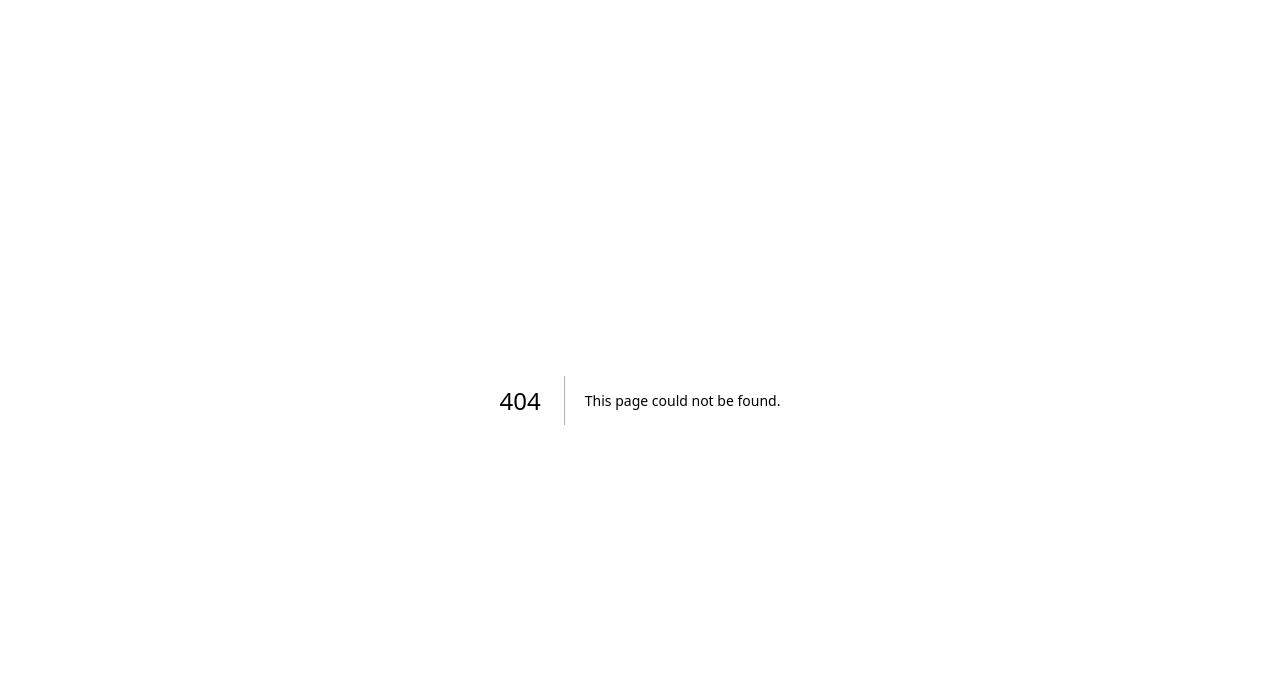
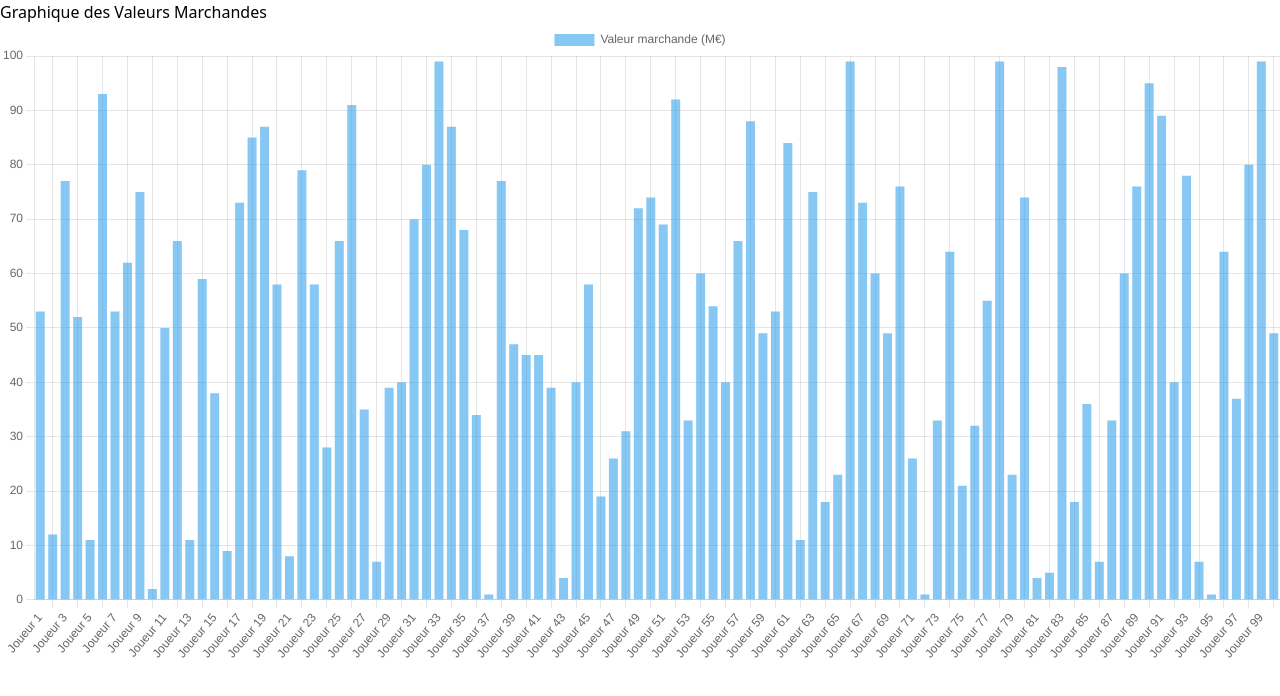
Before and after one commit to massine2001/foot_predictor, a Next.js app: page /graphique in a window 1280 px wide. Before the commit this address had no page. Shown: the top 696 px of the page. Built offline with nearby package versions, Linux system fonts and the light colour scheme.

Commit message:
Create graphique.js

```diff
--- /dev/null
+++ b/pages/graphique.js
@@ -0,0 +1,8 @@
+import React from 'react';
+import { PlayerValueChart } from './PlayerPages';
+
+const Graphique = () => {
+  return <PlayerValueChart />;
+};
+
+export default Graphique;
```
